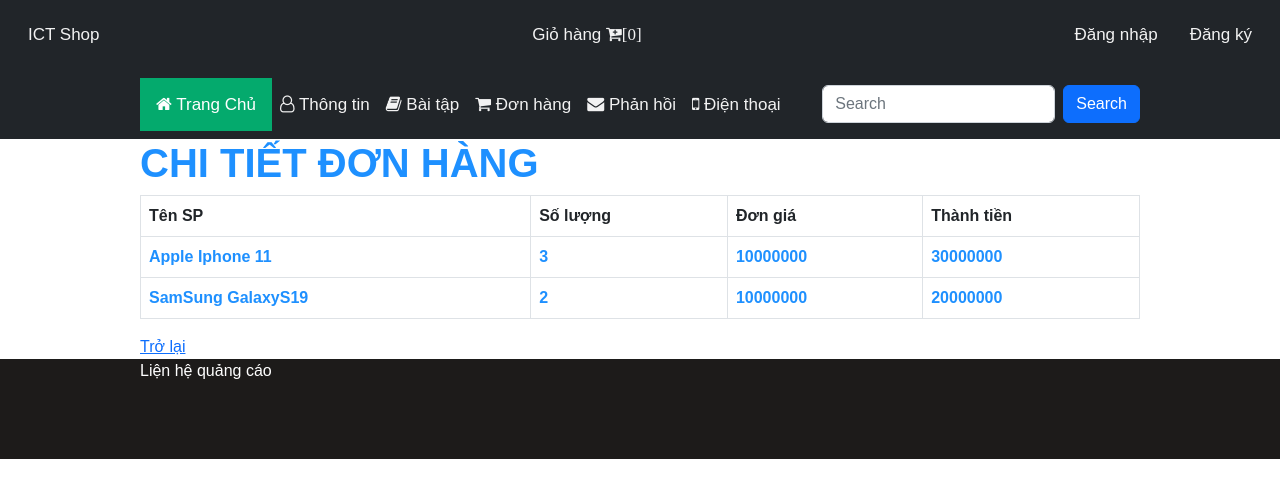
After one commit to tranthien727/ma-nguon-mo-nhom, a PHP site: page /ma-nguon-mo-nhom/order-view.php?Madon=35 in a window 1280 px wide. The commit adds this page. Shown: the top 498 px of the page. Run offline with PHP 8.4, Linux system fonts and the light colour scheme; data comes from the database, SQL or seed files in the repository.

Commit message:
add order

```diff
--- /dev/null
+++ b/order-view.php
@@ -0,0 +1,33 @@
+<?php include 'partials/header.php';
+    $Madon=$_GET['Madon'];
+    $query="SELECT chitietdonhang.Soluong, chitietdonhang.Giatien, chitietdonhang.Thanhtien, sanpham.Tensp
+    FROM chitietdonhang CROSS JOIN sanpham WHERE chitietdonhang.Madon=$Madon and chitietdonhang.Masp=sanpham.Masp";
+    $result=mysqli_query($conn,$query);
+?>
+<section class="order-view">
+    <div class="container">
+        <h1>CHI TIẾT ĐƠN HÀNG</h1>
+        <table class="table table-bordered table-hover">
+            <thead>
+                <tr>
+                    <th>Tên SP</th>
+                    <th>Số lượng</th>
+                    <th>Đơn giá</th>
+                    <th>Thành tiền</th>
+                </tr>
+            </thead>
+            <tbody>
+                <?php  while ($rows = mysqli_fetch_array($result)){ ?>
+                <tr>
+                    <td><?php echo $rows['Tensp'] ?></td>
+                    <td><?php echo $rows['Soluong'] ?></td>
+                    <td><?php echo $rows['Giatien'] ?></td>
+                    <td><?php echo $rows['Thanhtien'] ?></td>
+                </tr>
+                <?php  } ?>
+            </tbody>
+        </table>
+        <a href='javascript: history.go(-1)'>Trở lại</a>
+    </div>
+</section>
+<?php include 'partials/footer.php'; ?>
--- a/partials/header.php
+++ b/partials/header.php
@@ -378,7 +378,15 @@
                 <a class="nav-link" href=""><i class="fa fa-book"></i> Bài tập</a>
             </li>
             <li class="nav-item">
-                <a class='nav-link' href=''><i class='fa fa-shopping-cart'></i> Đơn hàng</a>
+            <?php
+                    if (isset($_SESSION['MaNguoidung']) && $_SESSION['MaNguoidung']){
+                        $MaNguoidung=$_SESSION['MaNguoidung'];
+                        echo "<a class='nav-link' href='order.php?MaNguoidung=$MaNguoidung'><i class='fa fa-shopping-cart'></i> Đơn hàng</a>";
+                    }
+                    else{
+                        echo "<a class='nav-link' href=''><i class='fa fa-shopping-cart'></i> Đơn hàng</a>";
+                    }
+                ?>
             </li>
             <li class="nav-item">
                 <a class="nav-link" href=""><i class="fa fa-envelope"></i> Phản hồi</a>
```
Also changed, not shown: order.php (added, +32 -0 lines).
